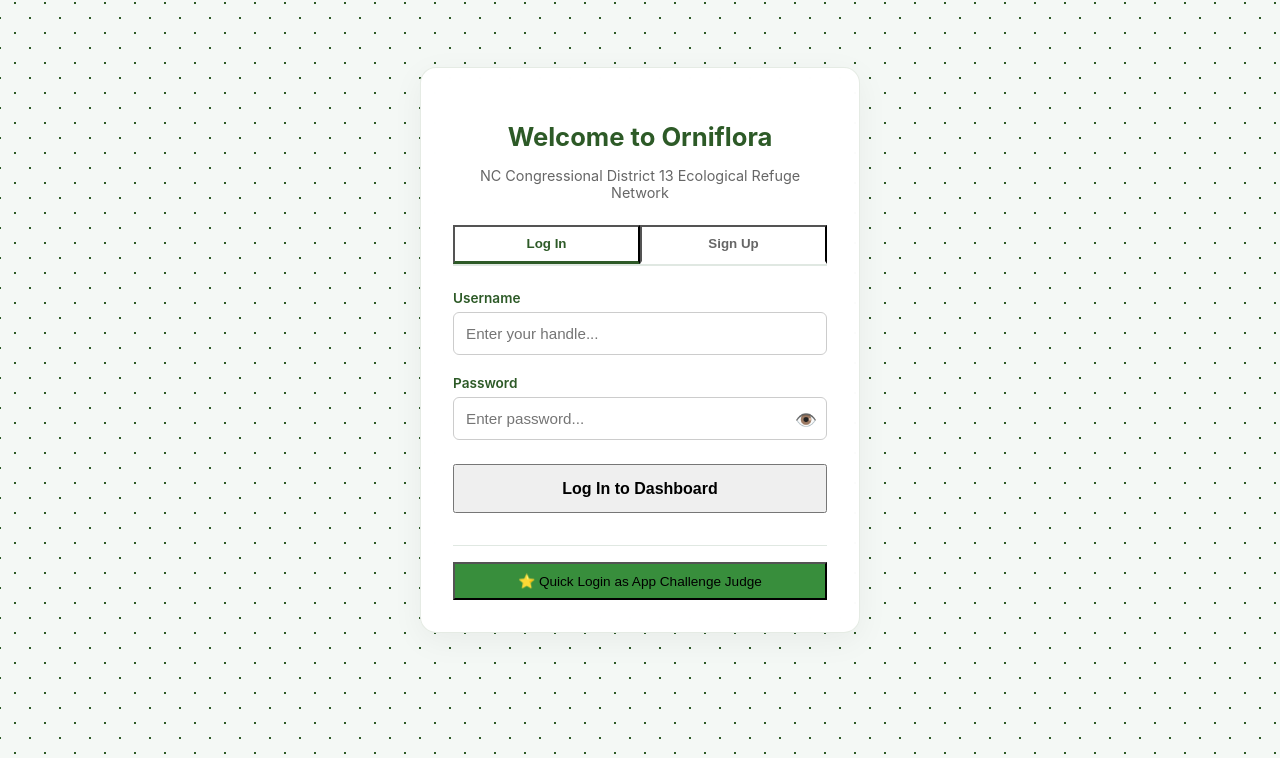
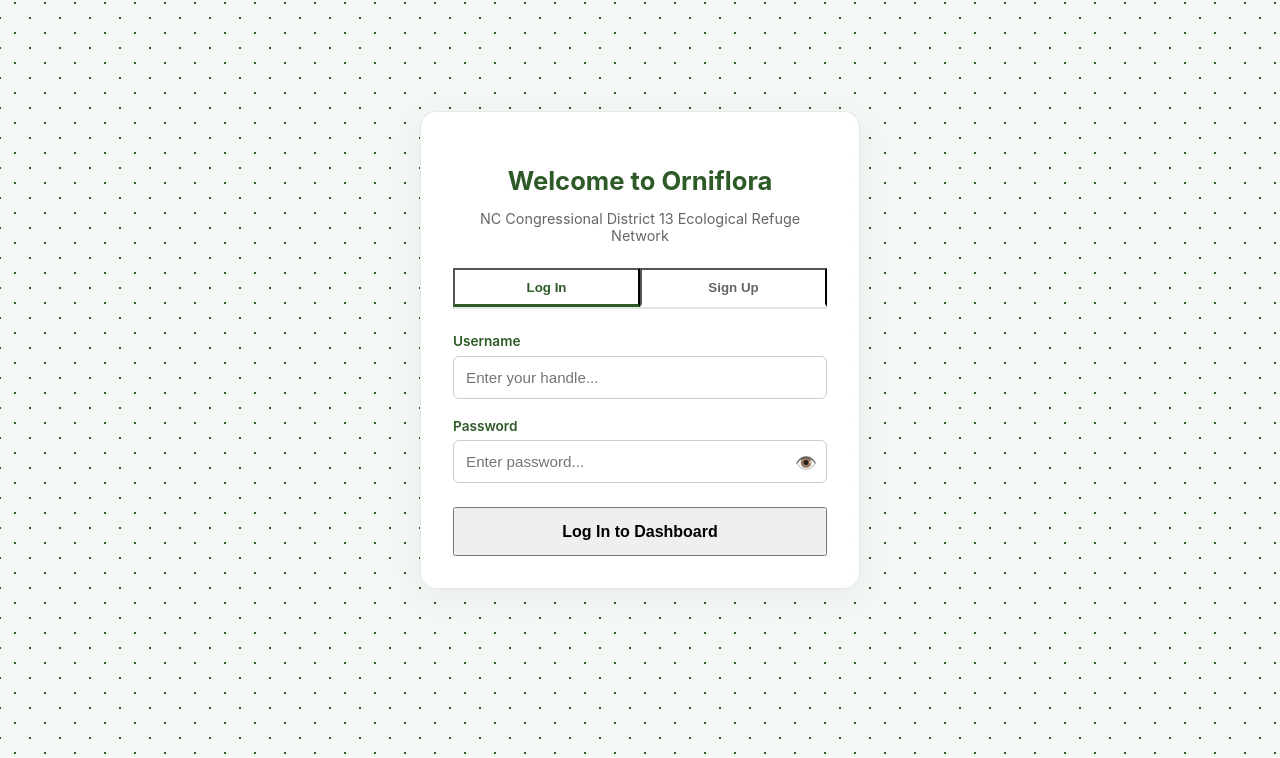
Before and after one commit to rohanchakkravarthy/Orniflora, a plain HTML site: page auth.html in a window 1280 px wide. Shown: the part 42-800 px from the top of the page. Drawn offline with Linux system fonts and the light colour scheme; a script that the page names is missing.

Commit message:
Remove judge helper buttons and restore clean auth layout

```diff
--- a/auth.html
+++ b/auth.html
@@ -56,16 +56,9 @@
           </div>
         </div>
 
-        <button type="submit" style="width: 100%; padding: 0.85rem; font-size: 1rem; font-weight: 700; margin-bottom: 1rem;">
+        <button type="submit" style="width: 100%; padding: 0.85rem; font-size: 1rem; font-weight: 700;">
           Log In to Dashboard
         </button>
-
-        <!-- Quick Demo Login Button for Judges -->
-        <div style="text-align: center; border-top: 1px solid #e0e8e2; margin-top: 1rem; padding-top: 1rem;">
-          <button type="button" onclick="quickJudgeLogin()" style="background: #388e3c; font-size: 0.85rem; padding: 0.55rem 1rem; width: 100%;">
-            ⭐ Quick Login as App Challenge Judge
-          </button>
-        </div>
       </form>
 
       <!-- SIGNUP FORM -->
```
